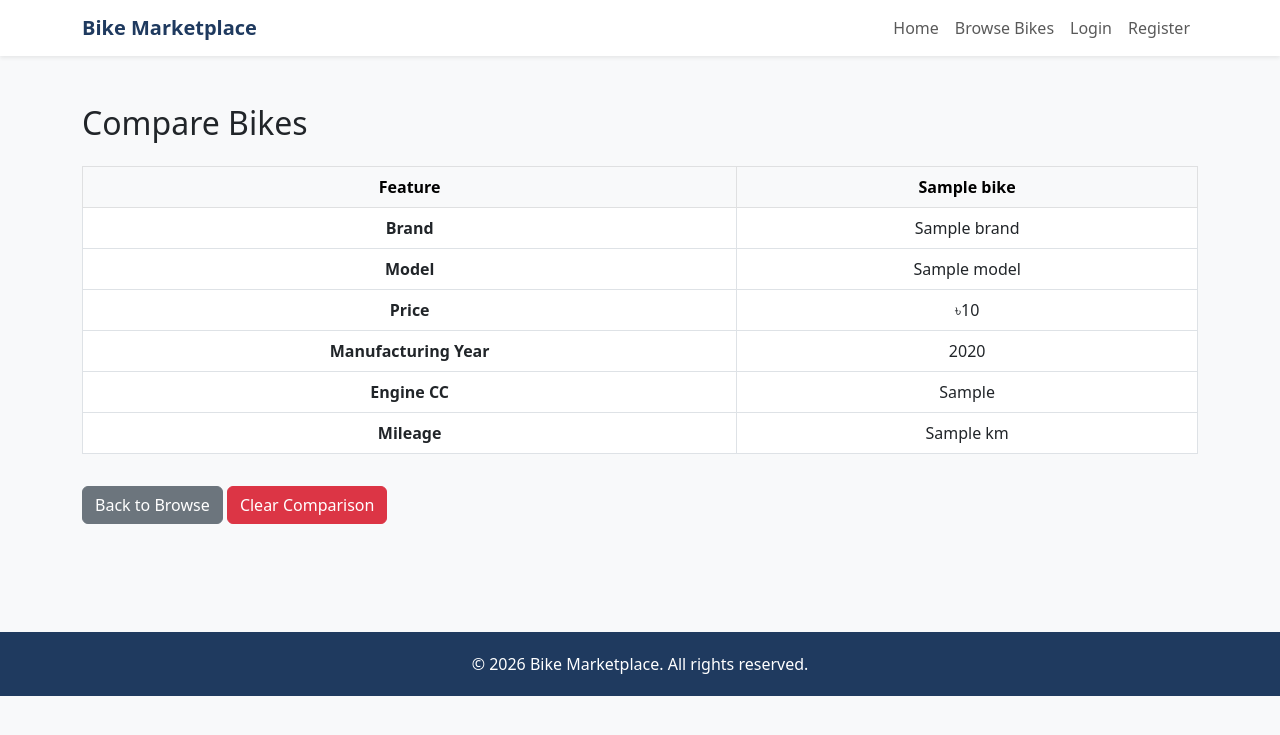
After one commit to shefaakter2211-netizen/Bike_Marketplace, a Python web app: template app/templates/compare.html in a window 1280 px wide. The commit adds this page. Shown: the top 735 px of the page. Run offline with Jinja, Linux system fonts and the light colour scheme; the template is opened without the code that fills it: most values are stand-ins (such as "Sample title", 1, 10 or a date in 2020).

Commit message:
Add bike comparison feature

```diff
--- /dev/null
+++ b/app/templates/compare.html
@@ -0,0 +1,101 @@
+{% extends "base.html" %}
+
+{% block title %}Compare Bikes - Bike Marketplace{% endblock %}
+
+{% block content %}
+
+<div class="container py-5">
+
+    <h2 class="mb-4">Compare Bikes</h2>
+
+    <div class="table-responsive">
+
+        <table class="table table-bordered text-center">
+
+            <thead class="table-light">
+
+                <tr>
+                    <th>Feature</th>
+
+                    {% for bike in bikes %}
+                    <th>{{ bike.title }}</th>
+                    {% endfor %}
+
+                </tr>
+
+            </thead>
+
+            <tbody>
+
+                <tr>
+                    <th>Brand</th>
+
+                    {% for bike in bikes %}
+                    <td>{{ bike.brand }}</td>
+                    {% endfor %}
+
+                </tr>
+
+                <tr>
+                    <th>Model</th>
+
+                    {% for bike in bikes %}
+                    <td>{{ bike.model }}</td>
+                    {% endfor %}
+
+                </tr>
+
+                <tr>
+                    <th>Price</th>
+
+                    {% for bike in bikes %}
+                    <td>৳{{ bike.price }}</td>
+                    {% endfor %}
+
+                </tr>
+
+                <tr>
+                    <th>Manufacturing Year</th>
+
+                    {% for bike in bikes %}
+                    <td>{{ bike.manufacturing_year }}</td>
+                    {% endfor %}
+
+                </tr>
+
+                <tr>
+                    <th>Engine CC</th>
+
+                    {% for bike in bikes %}
+                    <td>{{ bike.cc }}</td>
+                    {% endfor %}
+
+                </tr>
+
+                <tr>
+                    <th>Mileage</th>
+
+                    {% for bike in bikes %}
+                    <td>{{ bike.mileage_km }} km</td>
+                    {% endfor %}
+
+                </tr>
+
+            </tbody>
+
+        </table>
+
+    </div>
+
+    <a href="/browse" class="btn btn-secondary mt-3">
+        Back to Browse
+    </a>
+
+    <a href="{{ url_for('main.clear_compare') }}"
+       class="btn btn-danger mt-3">
+        Clear Comparison
+    </a>
+
+</div>
+
+{% endblock %}
```
Also changed, not shown: app/routes/main_routes.py (+43 -1 lines), app/templates/browse.html (+9 -0 lines).
